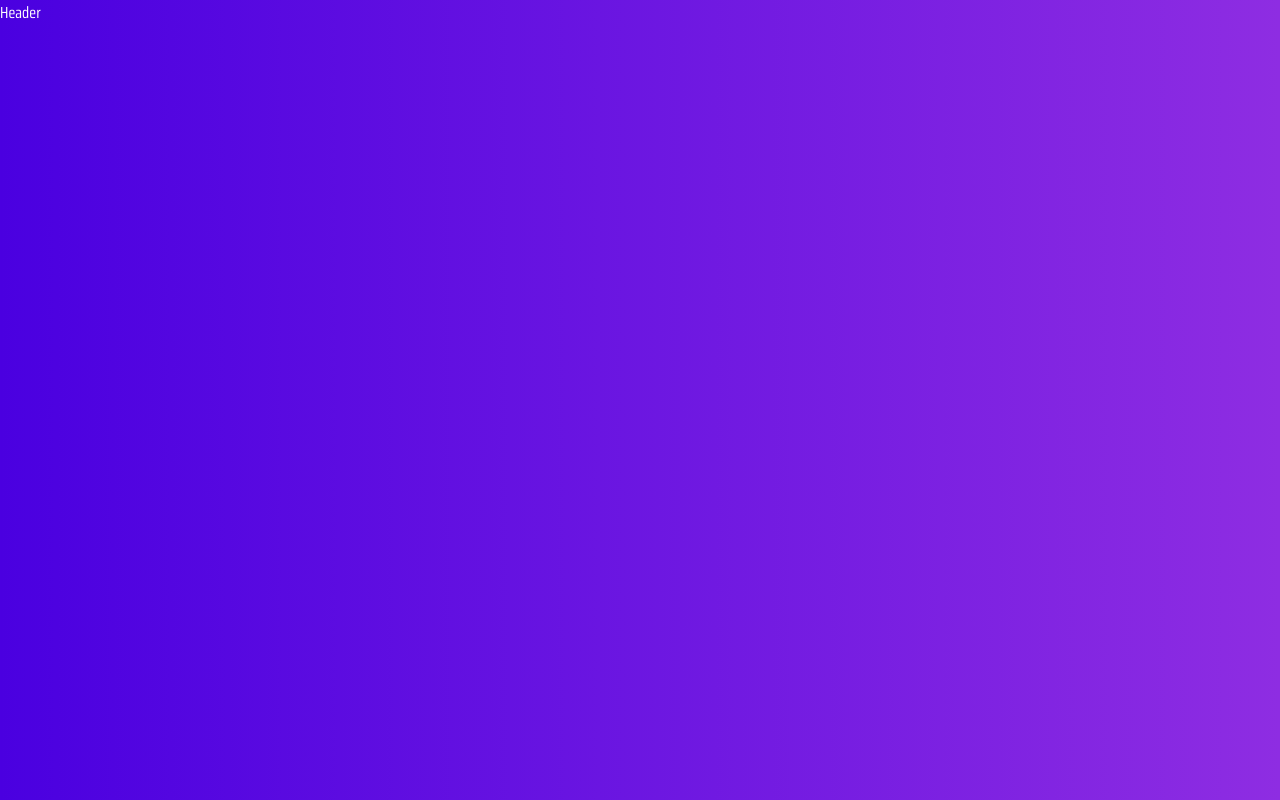
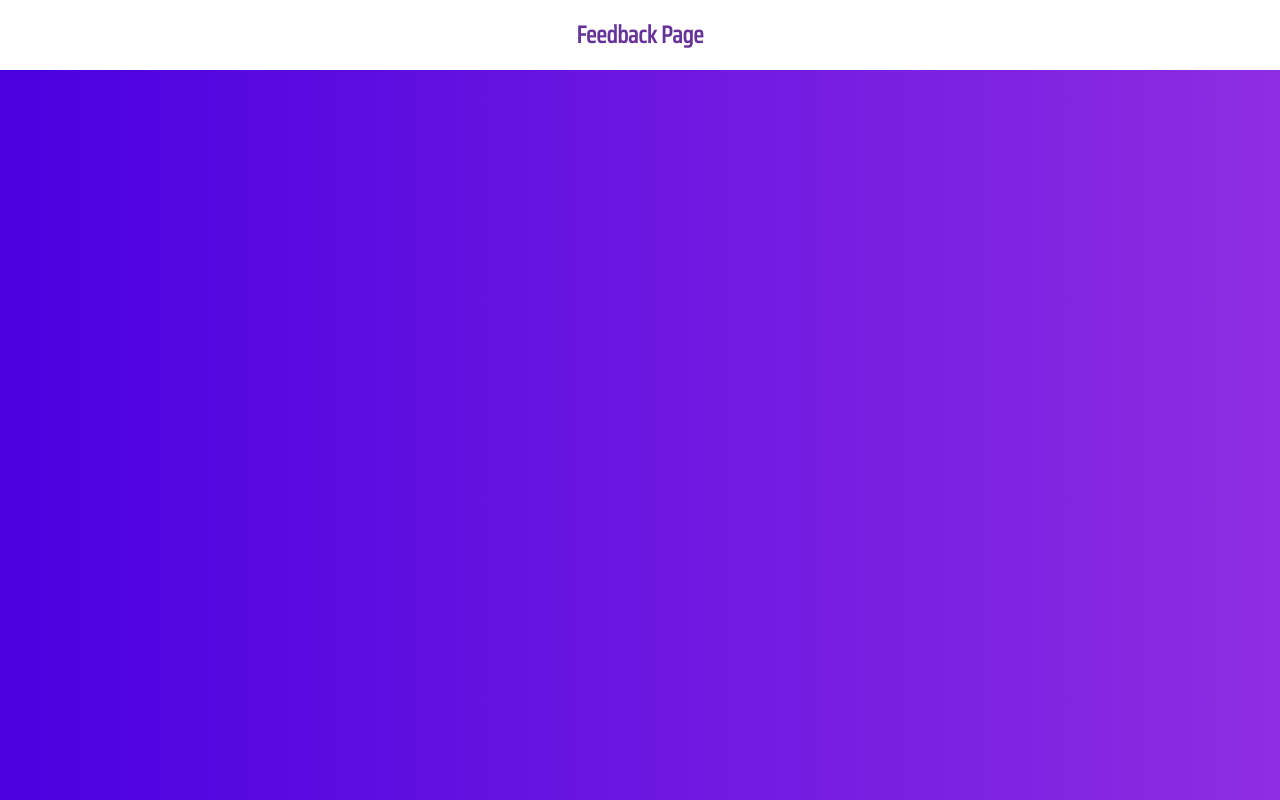
Before and after one commit to OdedAtias1/feedback-page, a React (Create React App) app: page / in a window 1280 px wide. Built offline with nearby package versions, Linux system fonts and the light colour scheme.

Commit message:
Creating FeedbackItem and Card compnents

```diff
--- a/package.json
+++ b/package.json
@@ -8,6 +8,7 @@
     "@testing-library/user-event": "^13.5.0",
     "react": "^18.2.0",
     "react-dom": "^18.2.0",
+    "react-icons": "^4.6.0",
     "react-scripts": "5.0.1",
     "web-vitals": "^2.1.4"
   },
--- a/src/Components/Header.jsx
+++ b/src/Components/Header.jsx
@@ -1,8 +1,19 @@
 //PropTypes
 import PropTypes from 'prop-types';
 
-const Header = () => {
-	return <div>Header</div>;
+const Header = ({ bgColor, textColor }) => {
+	// Header Style
+	const headerStyles = {
+		backgroundColor: bgColor,
+		color: textColor,
+	};
+	return (
+		<header style={headerStyles}>
+			<div className='container'>
+				<h2>Feedback Page</h2>
+			</div>
+		</header>
+	);
 };
 
 Header.defaultProps = {
```
Also changed, not shown: src/Components/FeedbackItem.jsx (added, +25 -0 lines), src/Components/shared/Card.jsx (added, +17 -0 lines), 1 other file (tests, documents, lock files or other folders).
